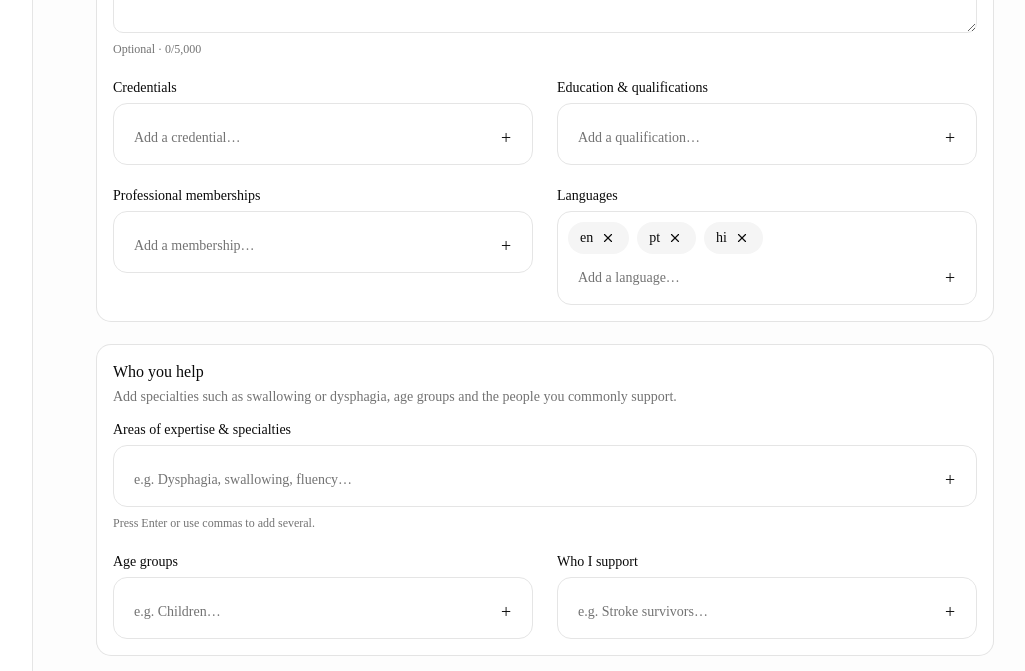
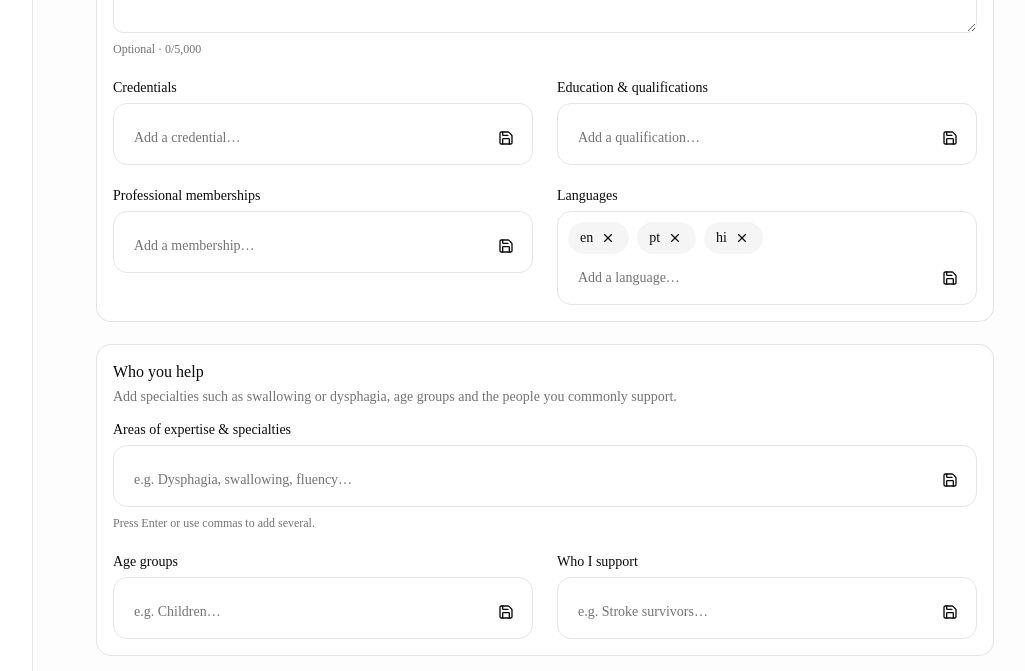
Before and after one commit to Praisepaul/MySLP, a Next.js app: page /admin/profile in a window 1280 px wide. Shown: the part 880-1551 px from the top of the page, without its empty margins (223-1248 px from the left). Built offline with nearby package versions, Linux system fonts and the light colour scheme; no server answers.

Commit message:
fix: prevent autosave feedback loop

```diff
--- a/components/admin/profile/profile-form.tsx
+++ b/components/admin/profile/profile-form.tsx
@@ -17,15 +17,14 @@ const emptyProfile: ProfileForm = { name: "", professionalTitle: "Speech-Languag
 function TagListField({ id, label, hint, placeholder, value, onChange }: { id: string; label: string; hint?: string; placeholder: string; value: string[]; onChange: (value: string[]) => void }) {
   const [draft, setDraft] = React.useState("");
   function addDraft() { const items = draft.split(",").map((item) => item.trim()).filter(Boolean); if (!items.length) return; onChange([...value, ...items.filter((item) => !value.some((existing) => existing.toLowerCase() === item.toLowerCase()))]); setDraft(""); }
-  return <div className="space-y-2"><Label>{label}</Label><div className="rounded-xl border bg-background p-2.5"><div className="flex flex-wrap gap-2">{value.map((item) => <span key={item} className="inline-flex items-center gap-1.5 rounded-full bg-muted px-3 py-1.5 text-sm">{item}<button type="button" onClick={() => onChange(value.filter((current) => current !== item))} className="rounded-full p-0.5 hover:bg-background" aria-label={`Remove ${item}`}><X className="size-3.5" /></button></span>)}</div><div className="mt-2 flex gap-2"><Input id={id} value={draft} onChange={(event) => setDraft(event.target.value)} onKeyDown={(event) => { if (event.key === "Enter" || event.key === ",") { event.preventDefault(); addDraft(); } }} placeholder={placeholder} className="border-0 shadow-none focus-visible:ring-0" /><Button type="button" variant="ghost" size="icon" onClick={addDraft} aria-label={`Add ${label}`}><PlusIcon /></Button></div></div>{hint && <p className="text-xs text-muted-foreground">{hint}</p>}</div>;
+  return <div className="space-y-2"><Label>{label}</Label><div className="rounded-xl border bg-background p-2.5"><div className="flex flex-wrap gap-2">{value.map((item) => <span key={item} className="inline-flex items-center gap-1.5 rounded-full bg-muted px-3 py-1.5 text-sm">{item}<button type="button" onClick={() => onChange(value.filter((current) => current !== item))} className="rounded-full p-0.5 hover:bg-background" aria-label={`Remove ${item}`}><X className="size-3.5" /></button></span>)}</div><div className="mt-2 flex gap-2"><Input id={id} value={draft} onChange={(event) => setDraft(event.target.value)} onKeyDown={(event) => { if (event.key === "Enter" || event.key === ",") { event.preventDefault(); addDraft(); } }} placeholder={placeholder} className="border-0 shadow-none focus-visible:ring-0" /><Button type="button" variant="ghost" size="icon" onClick={addDraft} aria-label={`Add ${label}`}><Save className="size-4" /></Button></div></div>{hint && <p className="text-xs text-muted-foreground">{hint}</p>}</div>;
 }
-function PlusIcon() { return <span aria-hidden="true" className="text-lg leading-none">+</span>; }
 function DetailTextField({ id, label, placeholder, value, onChange, maxLength = 3000 }: { id: string; label: string; placeholder: string; value: string; onChange: (value: string) => void; maxLength?: number }) { return <div className="space-y-2"><Label htmlFor={id}>{label}</Label><Textarea id={id} value={value} onChange={(event) => onChange(event.target.value)} placeholder={placeholder} maxLength={maxLength} className="min-h-28" /><p className="text-xs text-muted-foreground">Optional · {value.length}/{maxLength}</p></div>; }
 
 export function ProfileForm() {
   const [values, setValues] = React.useState<ProfileForm>(emptyProfile); const [loading, setLoading] = React.useState(true); const [saving, setSaving] = React.useState(false); const [publishing, setPublishing] = React.useState(false); const [previewOpen, setPreviewOpen] = React.useState(false); const [uploadingImage, setUploadingImage] = React.useState(false); const [status, setStatus] = React.useState("Loading draft…"); const [error, setError] = React.useState(""); const [lastSaved, setLastSaved] = React.useState("");
   React.useEffect(() => { void (async () => { try { const response = await fetch("/api/admin/profile", { cache: "no-store" }); const data = await response.json(); if (!response.ok) throw new Error(data.error ?? "We couldn't load your profile draft."); setValues(data.profile as ProfileForm); setLastSaved(JSON.stringify(data.profile)); setStatus("Draft ready"); } catch (requestError) { setError(requestError instanceof Error ? requestError.message : "We couldn't load your profile draft."); } finally { setLoading(false); } })(); }, []);
-  React.useEffect(() => { if (loading) return; setStatus("Changes waiting to save…"); const timer = window.setTimeout(() => { void (async () => { setSaving(true); setError(""); try { const response = await fetch("/api/admin/profile", { method: "PUT", headers: { "Content-Type": "application/json" }, body: JSON.stringify(values) }); const data = await response.json(); if (!response.ok) throw new Error(data.error ?? "We couldn't save your draft."); setValues(data.profile as ProfileForm); setLastSaved(JSON.stringify(data.profile)); setStatus("Draft saved automatically"); setSaving(false); } catch (requestError) { setSaving(false); setStatus("Draft not saved"); setError(requestError instanceof Error ? requestError.message : "We couldn't save your draft."); } })(); }, 1200); return () => window.clearTimeout(timer); }, [values, loading]);
+  React.useEffect(() => { if (loading) return; setStatus("Changes waiting to save…"); const timer = window.setTimeout(() => { void (async () => { setSaving(true); setError(""); try { const response = await fetch("/api/admin/profile", { method: "PUT", headers: { "Content-Type": "application/json" }, body: JSON.stringify(values) }); const data = await response.json(); if (!response.ok) throw new Error(data.error ?? "We couldn't save your draft."); setLastSaved(JSON.stringify(data.profile)); setStatus("Draft saved automatically"); setSaving(false); } catch (requestError) { setSaving(false); setStatus("Draft not saved"); setError(requestError instanceof Error ? requestError.message : "We couldn't save your draft."); } })(); }, 1200); return () => window.clearTimeout(timer); }, [values, loading]);
   function update<K extends keyof ProfileForm>(field: K, value: ProfileForm[K]) { setValues((current) => ({ ...current, [field]: value })); setError(""); }
   async function handleImageUpload(event: React.ChangeEvent<HTMLInputElement>) { const file = event.target.files?.[0]; event.target.value = ""; if (!file) return; setUploadingImage(true); setError(""); try { const formData = new FormData(); formData.append("file", file); const response = await fetch("/api/admin/profile/image", { method: "POST", body: formData }); const data = await response.json(); if (!response.ok) throw new Error(data.error ?? "We couldn't upload the profile image."); setValues(data.profile as ProfileForm); } catch (requestError) { setError(requestError instanceof Error ? requestError.message : "We couldn't upload the profile image."); } finally { setUploadingImage(false); } }
   async function removeImage() { setUploadingImage(true); setError(""); try { const response = await fetch("/api/admin/profile/image", { method: "DELETE" }); const data = await response.json(); if (!response.ok) throw new Error(data.error ?? "We couldn't remove the profile image."); setValues(data.profile as ProfileForm); } catch (requestError) { setError(requestError instanceof Error ? requestError.message : "We couldn't remove the profile image."); } finally { setUploadingImage(false); } }
```
